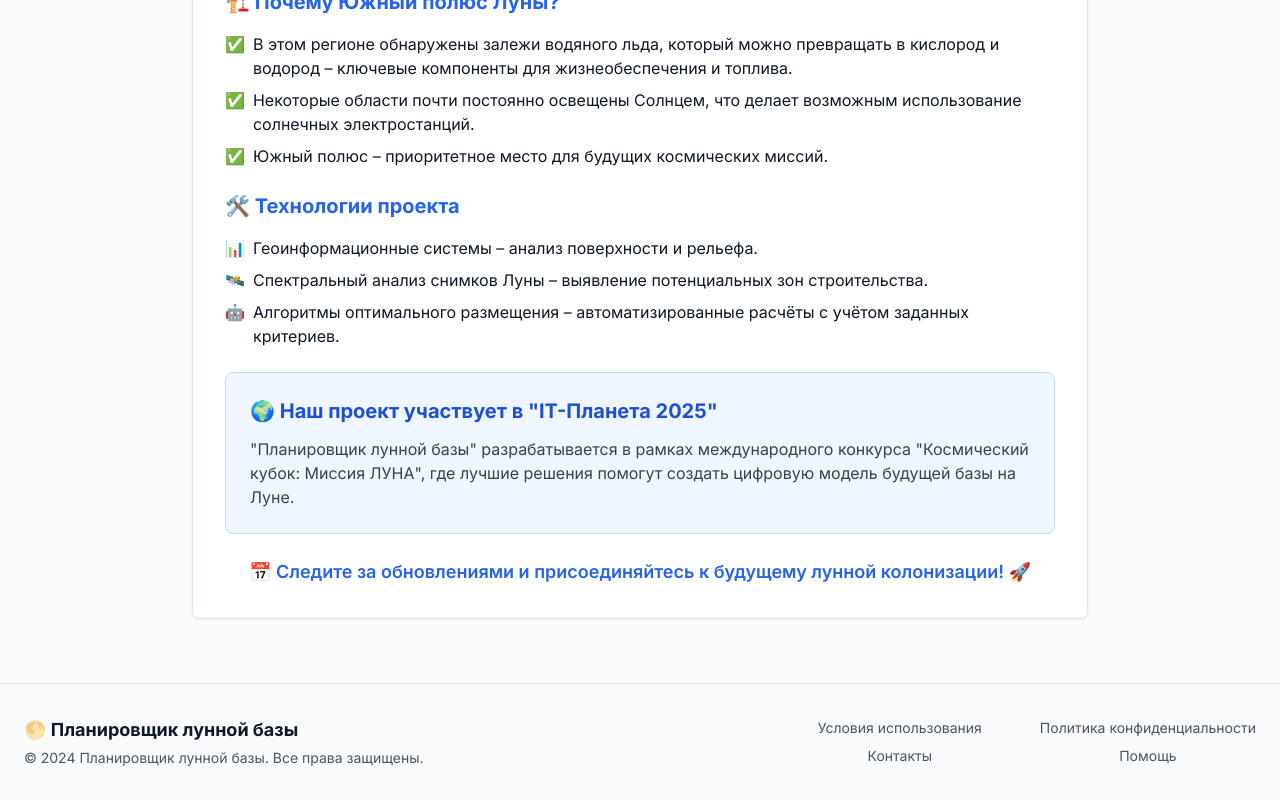
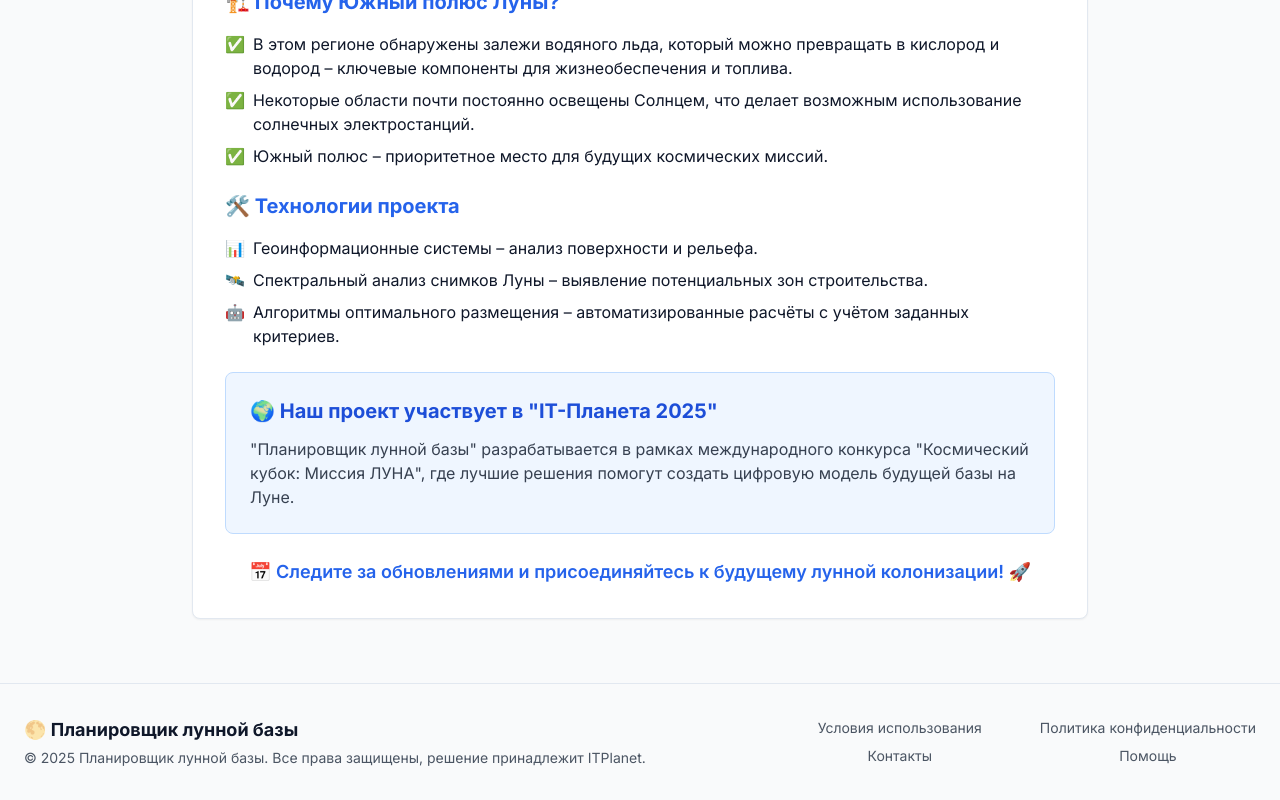
Before and after one commit to Or3yn/ITPlanet, a Next.js app: page / in a window 1280 px wide. Shown: the part 2628-3428 px from the top of the page. Built offline with nearby package versions, Linux system fonts and the light colour scheme.

Commit message:
fix: footer text change

```diff
--- a/components/ui/footer.tsx
+++ b/components/ui/footer.tsx
@@ -81,7 +81,7 @@ export function Footer() {
             <Link href="/" className="text-lg font-bold">
               🌕 Планировщик лунной базы
             </Link>
-            <p className="text-sm text-gray-600 mt-1">© 2024 Планировщик лунной базы. Все права защищены.</p>
+            <p className="text-sm text-gray-600 mt-1">© 2025 Планировщик лунной базы. Все права защищены, решение принадлежит ITPlanet.</p>
           </div>
 
           <div className="grid grid-cols-2 gap-x-8 gap-y-2 text-center md:text-right">
```
